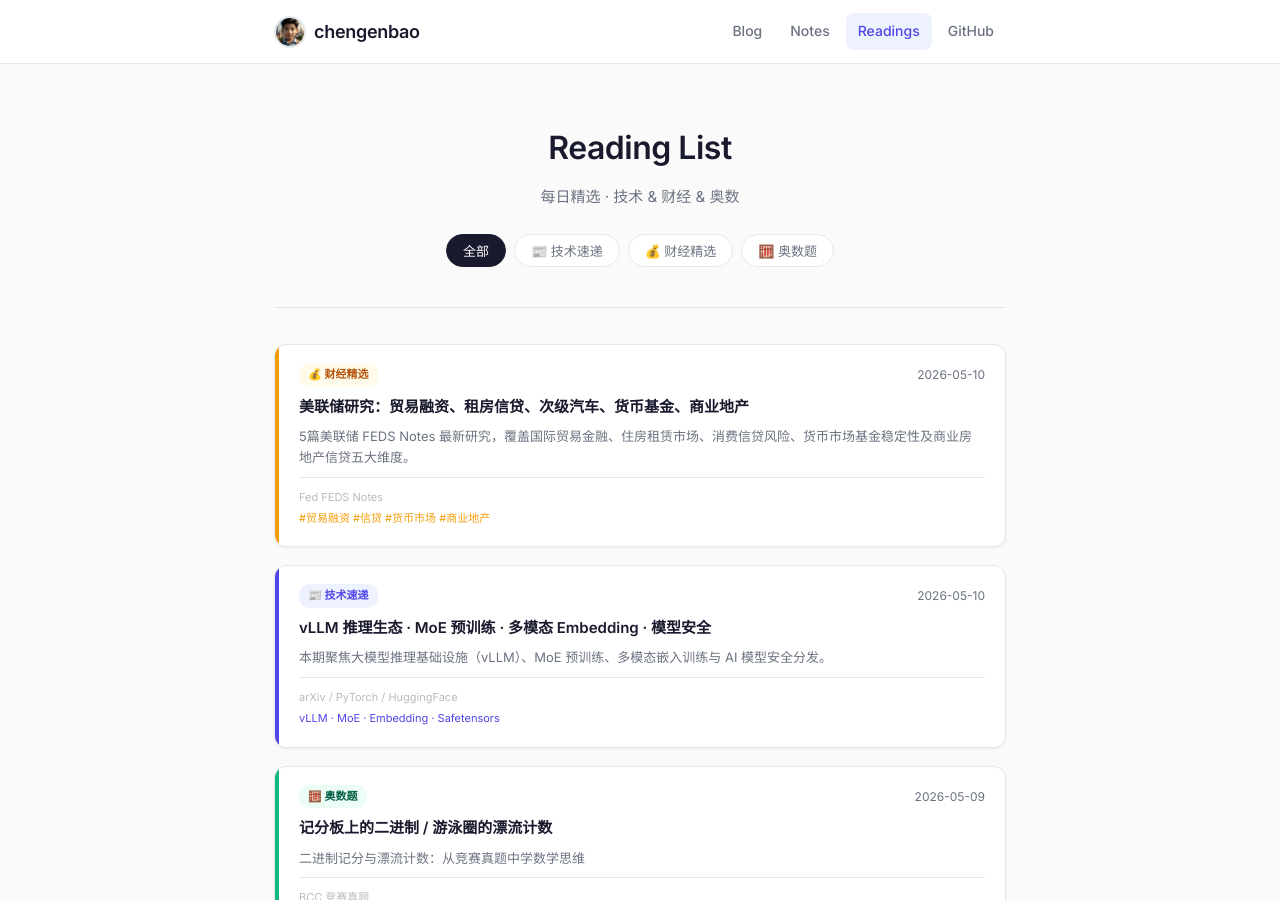
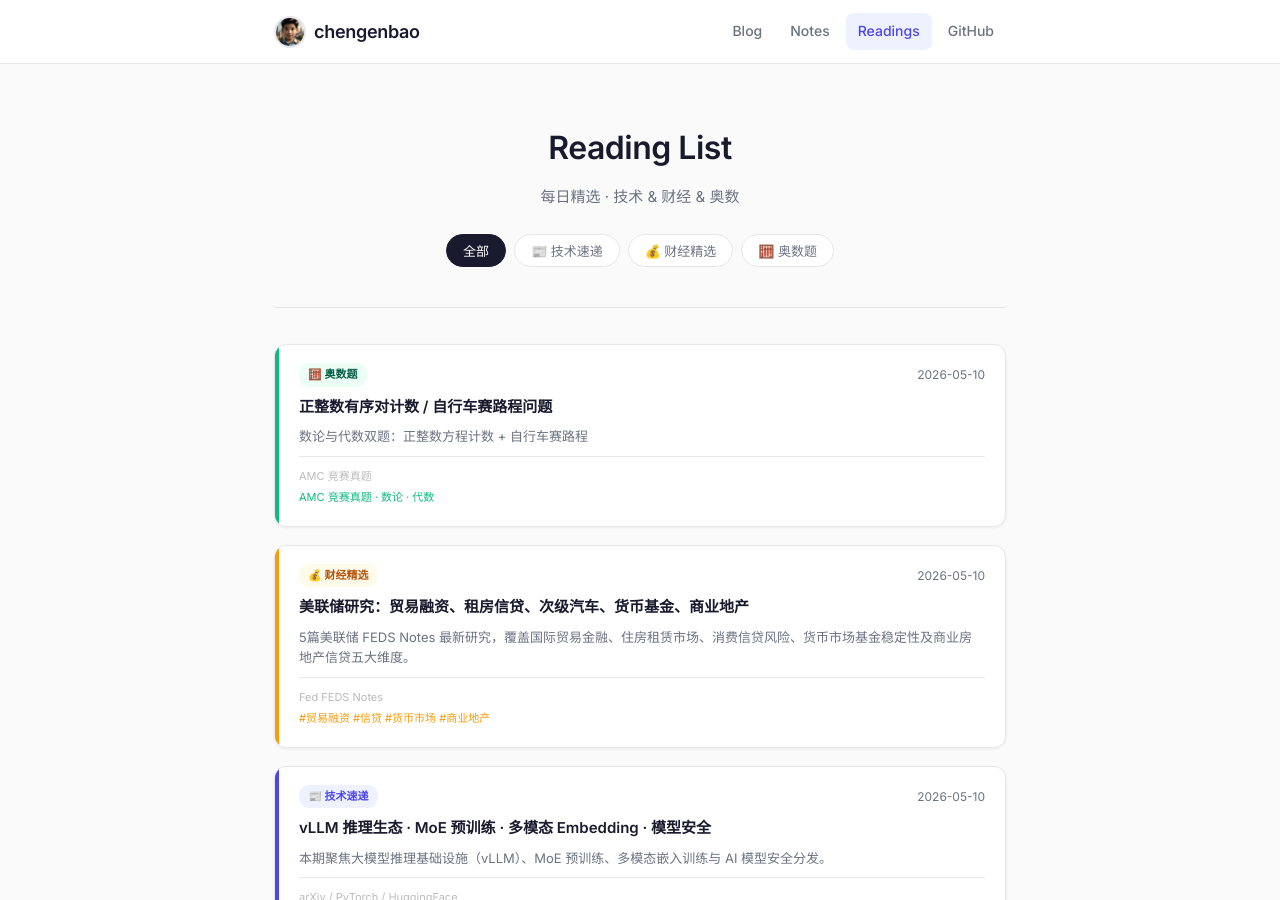
Before and after one commit to chengenbao/chengenbao.github.io, a Jekyll site: the page built from reading-list/index.md, in a window 1280 px wide and 900 px high. Built offline with Jekyll 4.4.1, drawn with Linux system fonts in a browser that asks for light colours.

Commit message:
add math card 2026-05-10

```diff
--- a/reading-list/index.md
+++ b/reading-list/index.md
@@ -18,6 +18,7 @@
   </div>
 
   <div class="rl-grid">
+<a class="rl-card math" href="/reading-list/2026-05-10-math/"><div class="rl-accent"></div><div class="rl-body"><div class="rl-top"><span class="rl-badge math">🧮 奥数题</span><time>2026-05-10</time></div><h2>正整数有序对计数 / 自行车赛路程问题</h2><p>数论与代数双题：正整数方程计数 + 自行车赛路程</p><div class="rl-meta"><span class="rl-source">AMC 竞赛真题</span><span class="rl-tags">AMC 竞赛真题 · 数论 · 代数</span></div></div></a>
 <a class="rl-card finance" href="/reading-list/2026-05-10-finance-daily/">
   <div class="rl-accent"></div>
   <div class="rl-body">
```
